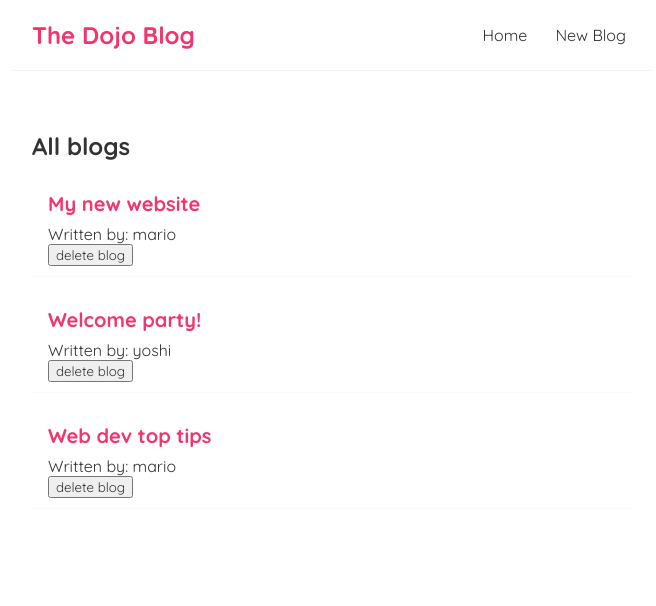
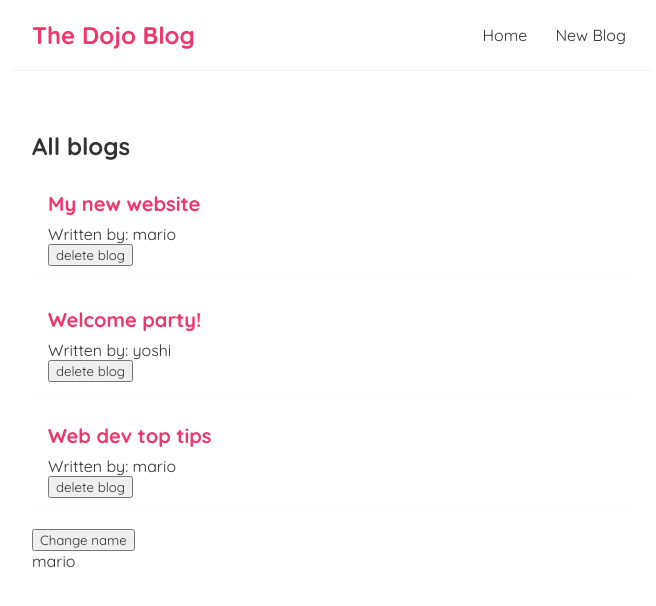
Before and after one commit to MarlonDSC/React-tutorial, a React (Create React App) app: page / in a window 1280 px wide. Shown: the top 606 px of the page, without its empty margins (308-964 px from the left). Built offline with nearby package versions, Linux system fonts and the light colour scheme.

Commit message:
lesson 15

```diff
--- a/src/Home.js
+++ b/src/Home.js
@@ -9,6 +9,8 @@
         { title: 'Web dev top tips', body: 'lorem ipsum...', author: 'mario', id: 3 }
     ]);
 
+    const [name, setName] = useState('mario');
+
     const handleDelete = (id) => {
         //When clicking the button shows all the blogs unless the one that has been click because it has been filtered
         const newBlogs = blogs.filter(blog => blog.id !== id);
@@ -17,12 +19,14 @@
 
     useEffect(() => {
         console.log('use effect ran');
-        console.log(blogs);
-    });
+        console.log(name);
+    }, [name]);
 
     return (
         <div className="home">
             <BlogList blogs={ blogs } title = "All blogs" handleDelete = { handleDelete }/>
+            <button onClick={ () => setName('luigi')}>Change name</button>
+            <p>{ name }</p>
         </div>
     );
 }
```
